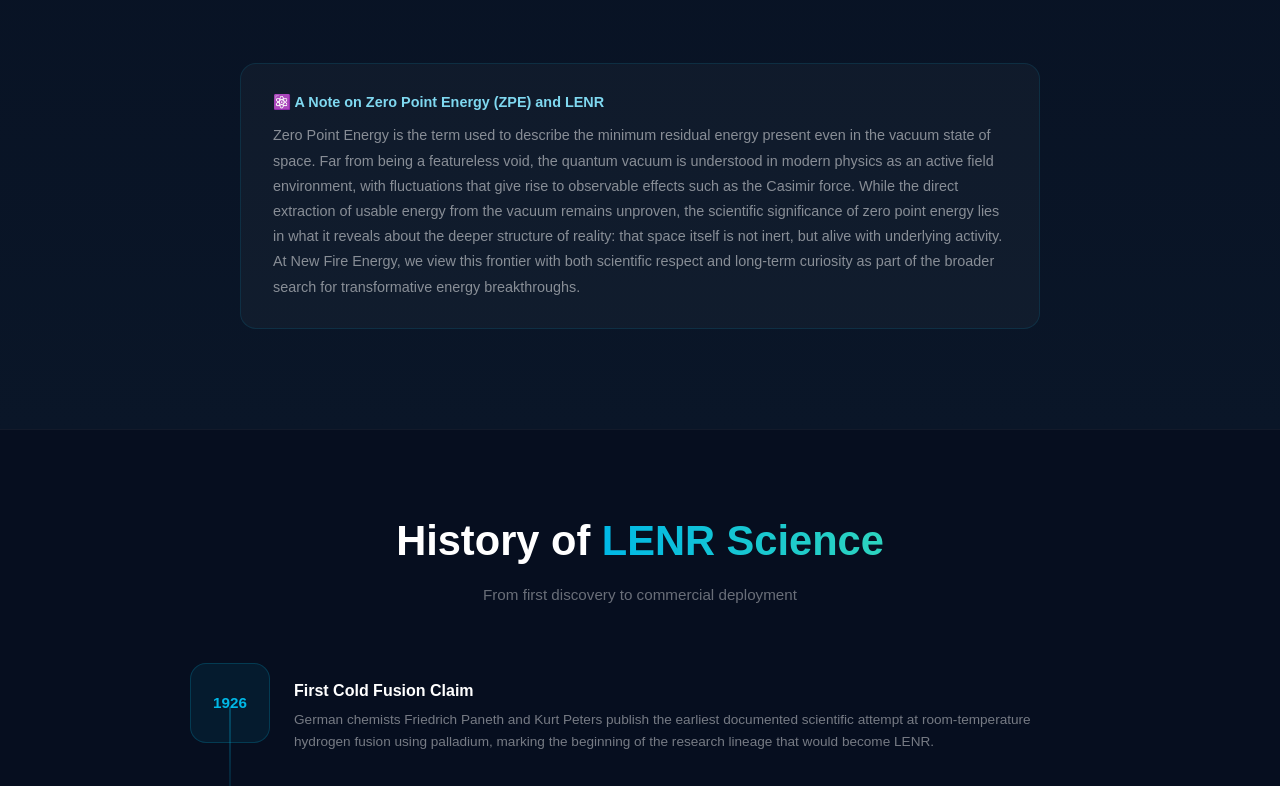
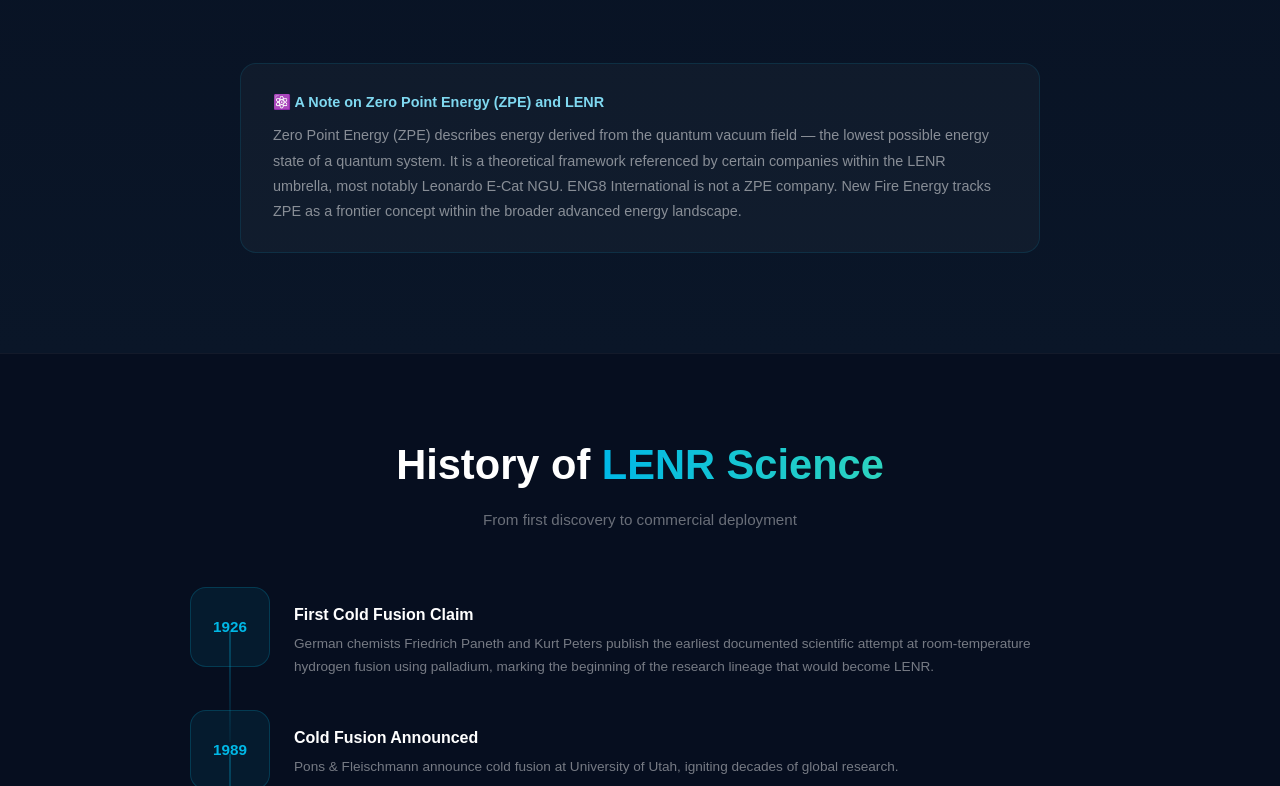
Before and after one commit to steveprevich/newfireenergy-ai, a Next.js app: page /technology in a window 1280 px wide. Shown: the part 1514-2300 px from the top of the page. Built offline with nearby package versions, Linux system fonts and the light colour scheme.

Commit message:
Clarify ZPE: ENG8 is not a ZPE company, Leonardo E-Cat NGU is

```diff
--- a/app/technology/page.tsx
+++ b/app/technology/page.tsx
@@ -15,7 +15,7 @@
 
 const faqs = [
   { q: "Is LENR independently validated?", a: "Yes. Excess heat and nuclear signatures in LENR experiments have been independently observed and published by research teams at the U.S. Navy SPAWAR, NASA Glenn Research Center, the U.S. Department of Energy, and MIT. While mainstream scientific consensus has not yet fully formed, the body of independent third-party physicist reviews continues to grow and institutional interest has increased significantly since 2020." },
-  { q: "What is Zero Point Energy (ZPE)?", a: "ZPE is referenced by portfolio companies within the LENR umbrella such as ENG8 International. It describes energy derived from the quantum vacuum field. It is a theoretical framework explored by certain LENR portfolio companies such as ENG8 International, operating within the broader LENR investment umbrella." },
+  { q: "Why is Zero Point Energy (ZPE) related to LENR?", a: "ZPE is referenced by companies within the LENR umbrella such as Leonardo E-Cat NGU. It describes energy derived from the quantum vacuum field. It is a theoretical framework explored by certain LENR companies. ENG8 International is not a ZPE company." },
   { q: "How is LENR different from conventional nuclear fission?", a: "Fission splits heavy atoms (uranium, plutonium) producing radioactive waste and gamma radiation. LENR involves light hydrogen isotopes reacting in a metal lattice, producing primarily heat and helium-4 no harmful radiation, no long-lived waste." },
   { q: "What does COP mean?", a: "COP (Coefficient of Performance) is the ratio of energy out to energy in. A COP of 1.0 is break-even. A COP of 1.8 means 80% more energy out than in. ENG8 International recorded a COP of 1.8 in independent UK laboratory testing by Dr. Robert Morgan in 2020, with subsequent tests showing continued improvement and a commercial target of COP 5 or higher. These figures are company-reported and ongoing independent verification continues." },
   { q: "Why hasn't LENR been commercialized before?", a: "The primary challenge has been reproducibility. Early experiments were variable. Multiple companies (Andrea Rossi/Leonardo Corp, ENG8 International) have now achieved consistent, repeatable results and are entering the commercialization phase." },
@@ -146,7 +146,7 @@
               ⚛️ A Note on Zero Point Energy (ZPE) and LENR
             </div>
             <p style={{ color: "rgba(255,255,255,0.5)", fontSize: "0.9rem", lineHeight: 1.75, margin: 0 }}>
-              Zero Point Energy is the term used to describe the minimum residual energy present even in the vacuum state of space. Far from being a featureless void, the quantum vacuum is understood in modern physics as an active field environment, with fluctuations that give rise to observable effects such as the Casimir force. While the direct extraction of usable energy from the vacuum remains unproven, the scientific significance of zero point energy lies in what it reveals about the deeper structure of reality: that space itself is not inert, but alive with underlying activity. At New Fire Energy, we view this frontier with both scientific respect and long-term curiosity as part of the broader search for transformative energy breakthroughs.
+              Zero Point Energy (ZPE) describes energy derived from the quantum vacuum field — the lowest possible energy state of a quantum system. It is a theoretical framework referenced by certain companies within the LENR umbrella, most notably Leonardo E-Cat NGU. ENG8 International is not a ZPE company. New Fire Energy tracks ZPE as a frontier concept within the broader advanced energy landscape.
             </p>
           </div>
         </div>
```
